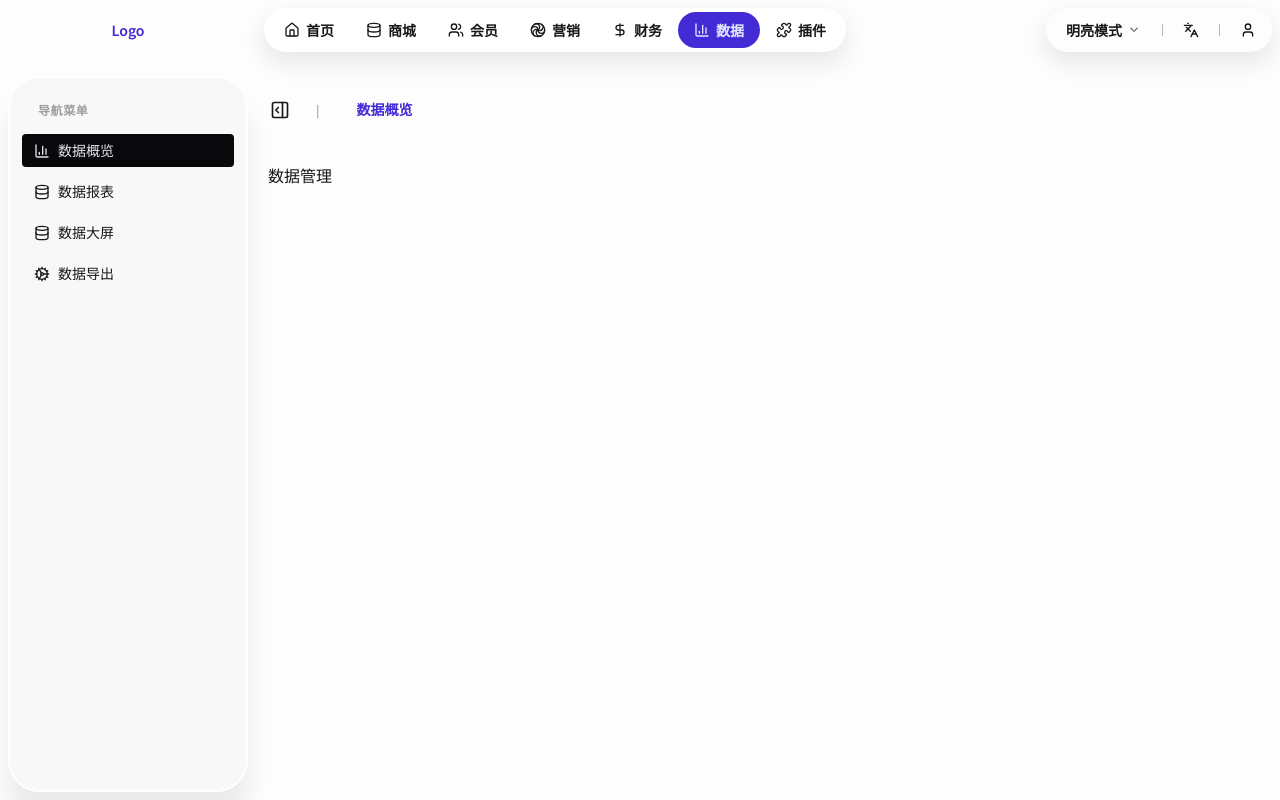
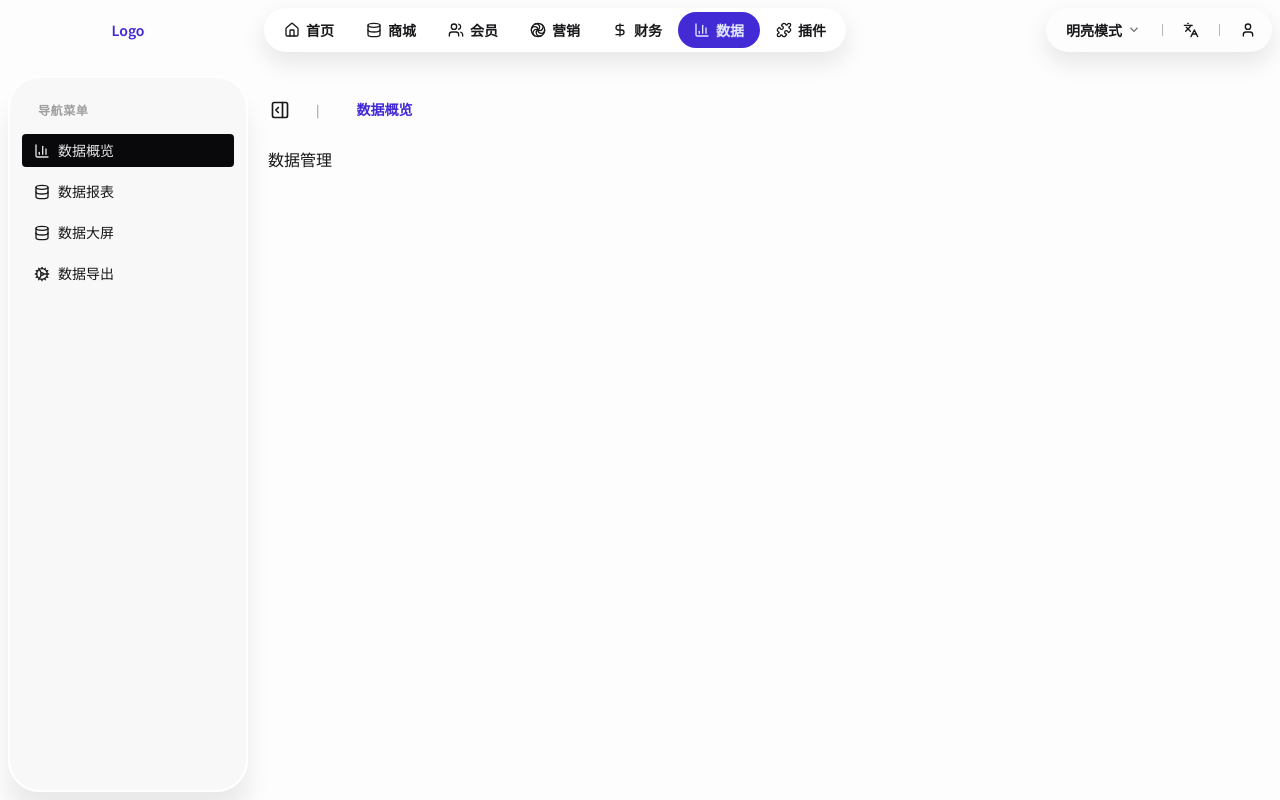
Before and after one commit to GthinkDev/next-daisy-admin, a Next.js app: page /data in a window 1280 px wide. Built offline with nearby package versions, Linux system fonts and the light colour scheme; a web font is replaced by a local one.

Commit message:
main gap

```diff
--- a/app/(main)/layout.tsx
+++ b/app/(main)/layout.tsx
@@ -57,7 +57,7 @@ export default function MainLayout({ children }: { children: React.ReactNode })
 				)}
 
 				{/* ✅ 主内容 - 自动撑满剩余空间 */}
-				<main className='flex flex-col gap-4 flex-1 min-w-0'>
+				<main className='flex flex-col  flex-1 min-w-0'>
 					{!isHomePage && (
 						<section className='flex gap-2 items-center justify-start w-full py-2 rounded-box'>
 							<SidebarToggle defaultOpen={isSidebarOpen} onToggle={setIsSidebarOpen} />
```
